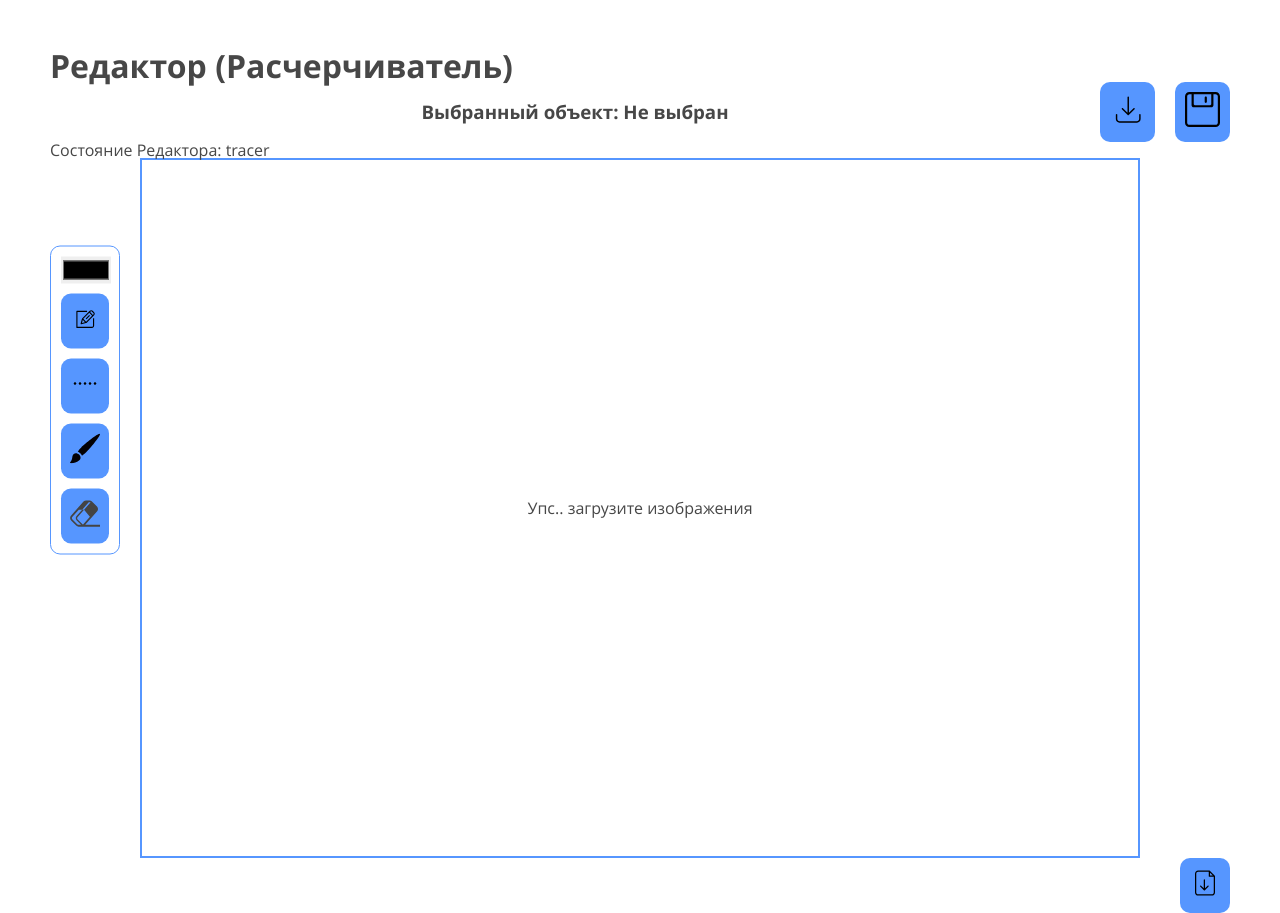
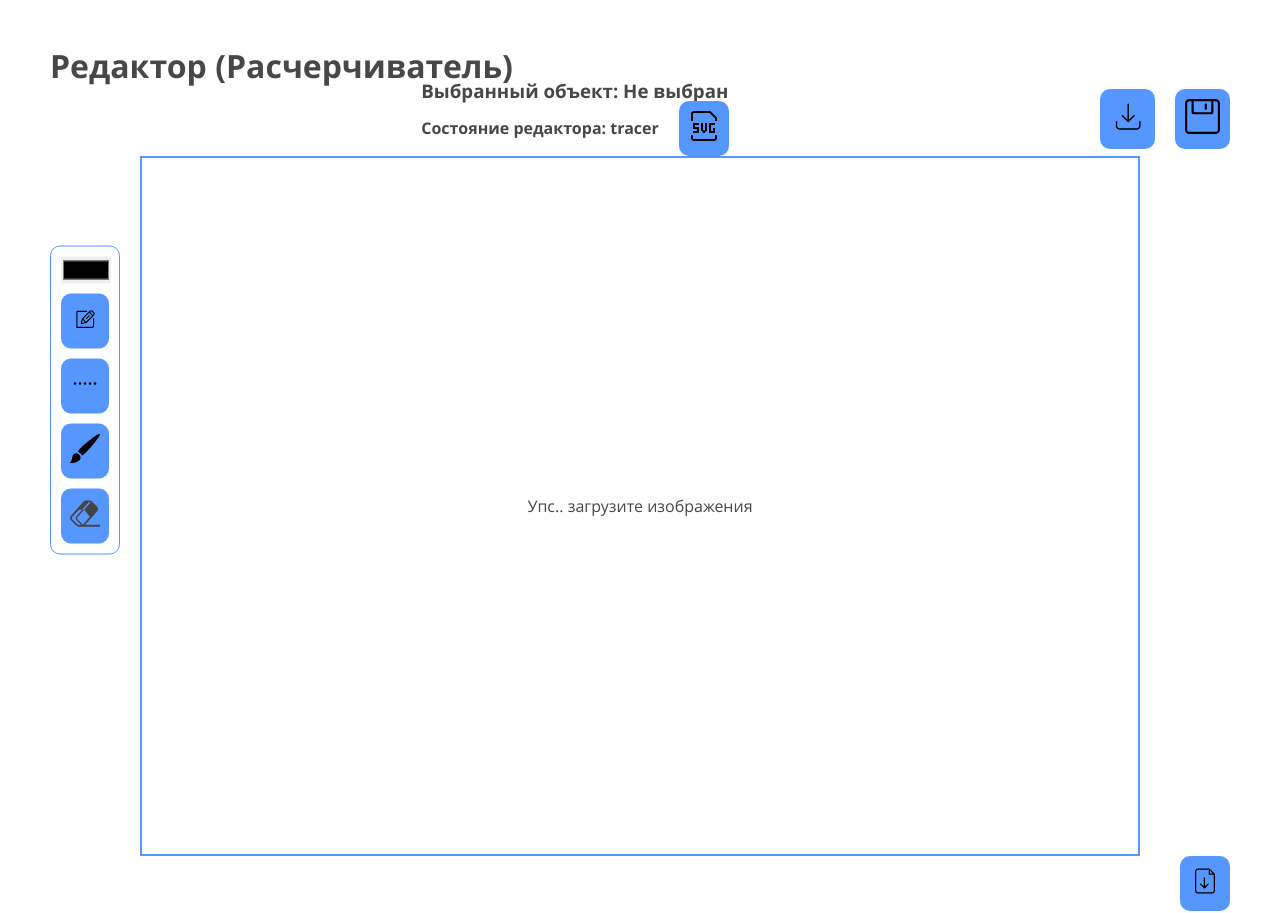
Before and after one commit to goriori/tracer, a Vue app: page /editor in a window 1280 px wide. Built offline with nearby package versions, Linux system fonts and the light colour scheme.

Commit message:
feat: - add ui button elements and icons - add action state-editor-action.vue for change state editor - add emits in Header component and Editor page.

```diff
--- /dev/null
+++ b/src/actions/state-editor/state-editor-action.vue
@@ -0,0 +1,20 @@
+<script setup>
+
+import StateDropDown from "@/components/ui/drop-down/state/state-drop-down.vue";
+import {useApplicationStore} from "@/store/applicationStore.js";
+
+const emits = defineEmits(['change'])
+const applicationStore = useApplicationStore()
+const changeStateEditor = (state) => {
+  applicationStore.changeStateEditor(state)
+  emits('change', 'change_state_editor')
+}
+</script>
+
+<template>
+  <StateDropDown @change-state-editor="changeStateEditor"/>
+</template>
+
+<style scoped lang="scss">
+
+</style>
--- a/src/components/header/header.vue
+++ b/src/components/header/header.vue
@@ -6,14 +6,18 @@ import {useApplicationStore} from "@/store/applicationStore.js";
 import {useRegionStore} from "@/store/regionStore.js";
 import SaveAllAction from "@/actions/save/save-all/save-all-action.vue";
 import DownloadJsonAction from "@/actions/download/download-json/download-json-action.vue";
+import BrushAction from "@/actions/brush/brush-action.vue";
+import StateEditorAction from "@/actions/state-editor/state-editor-action.vue";
 
 const regionStore = useRegionStore()
+const applicationStore = useApplicationStore()
 const emits = defineEmits(['event-update']);
 
 const actionsEmits = {
   download_map: (type) => eventUpdate(type),
   save_svg: (type) => eventUpdate(type),
-  save_all: (type) => eventUpdate(type)
+  save_all: (type) => eventUpdate(type),
+  change_state_editor: (type) => eventUpdate(type)
 }
 
 const eventUpdate = (type) => emits('event-update', type)
@@ -27,10 +31,14 @@ const onEmitHandler = (type) => {
     <div class="left"></div>
     <div class="center">
       <h3>Выбранный объект: {{ regionStore.targetRegion?.name || 'Не выбран' }}</h3>
+      <div class="state">
+        <h4>Состояние редактора: {{ applicationStore.getStateEditor() }} </h4>
+        <StateEditorAction @change="onEmitHandler" class="action"/>
+      </div>
     </div>
     <div class="right">
-        <DownloadSbgAction @download="onEmitHandler"/>
-        <SaveAllAction @save="onEmitHandler"/>
+      <DownloadSbgAction @download="onEmitHandler"/>
+      <SaveAllAction @save="onEmitHandler"/>
     </div>
   </header>
 </template>
@@ -40,6 +48,12 @@ header {
   display: flex;
   justify-content: space-between;
   align-items: center;
+}
+
+.state {
+  display: flex;
+  align-items: center;
+  gap: 20px;
 }
 
 .right {
@@ -53,4 +67,8 @@ header {
     width: 100%;
   }
 }
+
+.action {
+  max-width: 50px;
+}
 </style>
--- /dev/null
+++ b/src/components/ui/button/map/map-button.vue
@@ -0,0 +1,13 @@
+<script setup>
+
+import Button from "@/components/ui/button/button.vue";
+import Map from "@/components/ui/icons/map.vue";
+</script>
+
+<template>
+  <Button :icon="Map"/>
+</template>
+
+<style scoped lang="scss">
+
+</style>
--- /dev/null
+++ b/src/components/ui/button/svg/svg-button.vue
@@ -0,0 +1,13 @@
+<script setup>
+
+import Button from "@/components/ui/button/button.vue";
+import Svg from "@/components/ui/icons/svg.vue";
+</script>
+
+<template>
+  <Button :icon="Svg"/>
+</template>
+
+<style scoped lang="scss">
+
+</style>
--- /dev/null
+++ b/src/components/ui/drop-down/state/state-drop-down.vue
@@ -0,0 +1,27 @@
+<script setup>
+
+import DropDown from "@/components/ui/drop-down/drop-down.vue";
+import {markRaw} from "vue";
+import SvgButton from "@/components/ui/button/svg/svg-button.vue";
+import MapButton from "@/components/ui/button/map/map-button.vue";
+
+const emits = defineEmits(['change-state-editor'])
+const list = [markRaw(SvgButton), markRaw(MapButton)]
+const stateEvents = {
+  svg: () => emits('change-state-editor', 'svg_editor'),
+  map: () => emits('change-state-editor', 'tracer')
+}
+const onChange = (element) => {
+  const elementName = element.__name
+  const nameEvent = elementName.split('-')[0]
+  return stateEvents[nameEvent]()
+}
+</script>
+
+<template>
+  <DropDown :list="list" @change="onChange"/>
+</template>
+
+<style scoped lang="scss">
+
+</style>
--- /dev/null
+++ b/src/components/ui/icons/svg.vue
@@ -0,0 +1,15 @@
+<script setup>
+
+</script>
+
+<template>
+  <svg xmlns="http://www.w3.org/2000/svg" fill="none" height="15" viewBox="0 0 15 15" width="15">
+    <path
+        d="M13.5 3.5H14V3.29289L13.8536 3.14645L13.5 3.5ZM10.5 0.5L10.8536 0.146447L10.7071 0H10.5V0.5ZM2.5 6.5V6H2V6.5H2.5ZM2.5 8.5H2V9H2.5V8.5ZM4.5 8.5H5V8H4.5V8.5ZM4.5 10.5V11H5V10.5H4.5ZM6.5 9.5H6V9.70711L6.14645 9.85355L6.5 9.5ZM7.5 10.5L7.14645 10.8536L7.5 11.2071L7.85355 10.8536L7.5 10.5ZM8.5 9.5L8.85355 9.85355L9 9.70711V9.5H8.5ZM10.5 6.5V6H10V6.5H10.5ZM10.5 10.5H10V11H10.5V10.5ZM12.5 10.5V11H13V10.5H12.5ZM2 5V1.5H1V5H2ZM13 3.5V5H14V3.5H13ZM2.5 1H10.5V0H2.5V1ZM10.1464 0.853553L13.1464 3.85355L13.8536 3.14645L10.8536 0.146447L10.1464 0.853553ZM2 1.5C2 1.22386 2.22386 1 2.5 1V0C1.67157 0 1 0.671573 1 1.5H2ZM1 12V13.5H2V12H1ZM2.5 15H12.5V14H2.5V15ZM14 13.5V12H13V13.5H14ZM12.5 15C13.3284 15 14 14.3284 14 13.5H13C13 13.7761 12.7761 14 12.5 14V15ZM1 13.5C1 14.3284 1.67157 15 2.5 15V14C2.22386 14 2 13.7761 2 13.5H1ZM5 6H2.5V7H5V6ZM2 6.5V8.5H3V6.5H2ZM2.5 9H4.5V8H2.5V9ZM4 8.5V10.5H5V8.5H4ZM4.5 10H2V11H4.5V10ZM6 6V9.5H7V6H6ZM6.14645 9.85355L7.14645 10.8536L7.85355 10.1464L6.85355 9.14645L6.14645 9.85355ZM7.85355 10.8536L8.85355 9.85355L8.14645 9.14645L7.14645 10.1464L7.85355 10.8536ZM9 9.5V6H8V9.5H9ZM13 6H10.5V7H13V6ZM10 6.5V10.5H11V6.5H10ZM10.5 11H12.5V10H10.5V11ZM13 10.5V8.5H12V10.5H13Z"
+        fill="black"/>
+  </svg>
+</template>
+
+<style scoped lang="scss">
+
+</style>
--- a/src/pages/Editor.vue
+++ b/src/pages/Editor.vue
@@ -19,10 +19,6 @@ const brushStore = useBrashStore()
 const regionStore = useRegionStore()
 const tracerStore = useTracerStore()
 const coordinatorStore = useCoordinatorStore()
-
-const STATES = ['tracer', 'svg_editor']
-
-const editorState = ref(STATES[0])
 const targetElement = ref(null)
 const chart = ref(null)
 
@@ -37,7 +33,8 @@ const appEvents = {
   },
   clear_all: () => clearChart(),
   save_all: () => console.log('save all'),
-  change_brush: () => setBrush()
+  change_brush: () => setBrush(),
+  change_state_editor: () => console.log('change state editor')
 }
 
 const modalEvents = {
@@ -131,7 +128,7 @@ const onClick = (event) => {
 
 const setBrush = () => chart.value.changeBrush(brushStore.getBrush())
 const setBrushColor = () => chart.value.changeBrushColor(brushStore.getColor())
-
+const setStateEditor = (state) => editorState.value = state
 
 const initKeypressEvents = () => {
   const keys = {
@@ -161,12 +158,11 @@ onMounted(async () => {
     <h1>Редактор (Расчерчиватель)</h1>
     <Header @event-update="onUpdate"/>
     <Aside @event-update="onUpdate"/>
-    Состояние Редактора: {{ editorState}}
-    <div v-if="editorState === STATES[0]" class="tracer" id="tracer" ref="targetElement">
+    <div v-if="applicationStore.getStateEditor() === 'tracer'" class="tracer" id="tracer" ref="targetElement">
       <p v-if="!applicationStore.svgMap">Упс.. загрузите изображения</p>
     </div>
-    <div v-if="editorState === STATES[1]" class="tracer" id="tracer" ref="targetElement">
-      <p v-if="!applicationStore.svgMap">Упс.. загрузите изображения</p>
+    <div v-if="applicationStore.getStateEditor() === 'svg_editor'" class="tracer" id="tracer" ref="targetElement">
+      <p v-if="!applicationStore.svgMap">svg editor</p>
     </div>
     <Footer @event-update="onUpdate"/>
   </div>
--- a/src/store/applicationStore.js
+++ b/src/store/applicationStore.js
@@ -4,16 +4,22 @@ import {Brush} from "@/entities/brush/index.js";
 import {MapSVG} from "@/entities/map/index.js";
 
 export const useApplicationStore = defineStore('application', () => {
+    const STATES = ['tracer', 'svg_editor']
     const svgMap = ref(null)
+    const editorState = ref(STATES[0])
     const downloadSvg = (svg) => {
         svgMap.value = new MapSVG('tracer', svg)
     }
     const getMapSvg = () => {
         return svgMap.value
     }
+    const getStateEditor = () => editorState.value
+    const changeStateEditor = (state = STATES[0]) => editorState.value = state
     return {
         svgMap,
         downloadSvg,
-        getMapSvg
+        getMapSvg,
+        getStateEditor,
+        changeStateEditor
     }
 })
```
Also changed, not shown: src/components/ui/icons/map.vue (added, +43 -0 lines).
